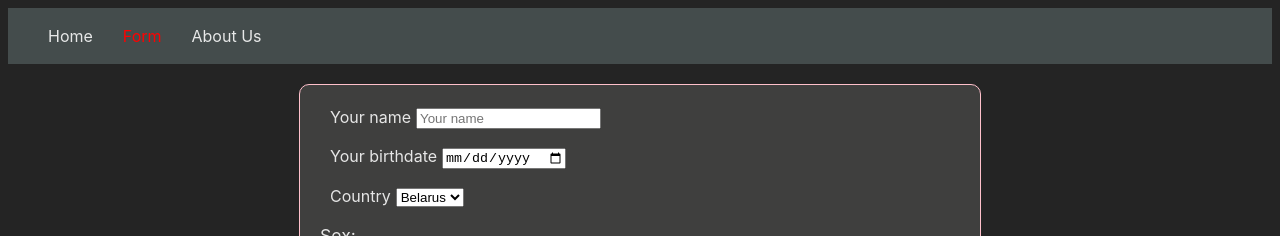
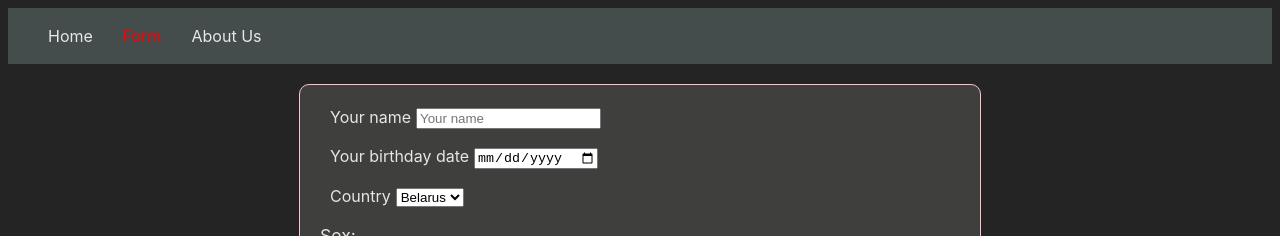
Before and after one commit to SergioAJS/RS-School-React2023, a React (Vite) app: page /Form in a window 1280 px wide. Shown: the top 236 px of the page. Built offline with nearby package versions, Linux system fonts and the light colour scheme.

Commit message:
fix: eslint error

```diff
--- a/src/components/Form/Form.tsx
+++ b/src/components/Form/Form.tsx
@@ -31,7 +31,6 @@ export const Form: (
         ? target.id
         : target.value;
     // const name = target.name;
-
     console.log(value);
   };
 
@@ -73,7 +72,7 @@ export const Form: (
 
       <div>
         <label htmlFor="birthDate" className={styles.label}>
-          Your birthdate
+          Your birthday date
         </label>
         <input type="date" name="birthDate" className={styles.input} />
       </div>
```
